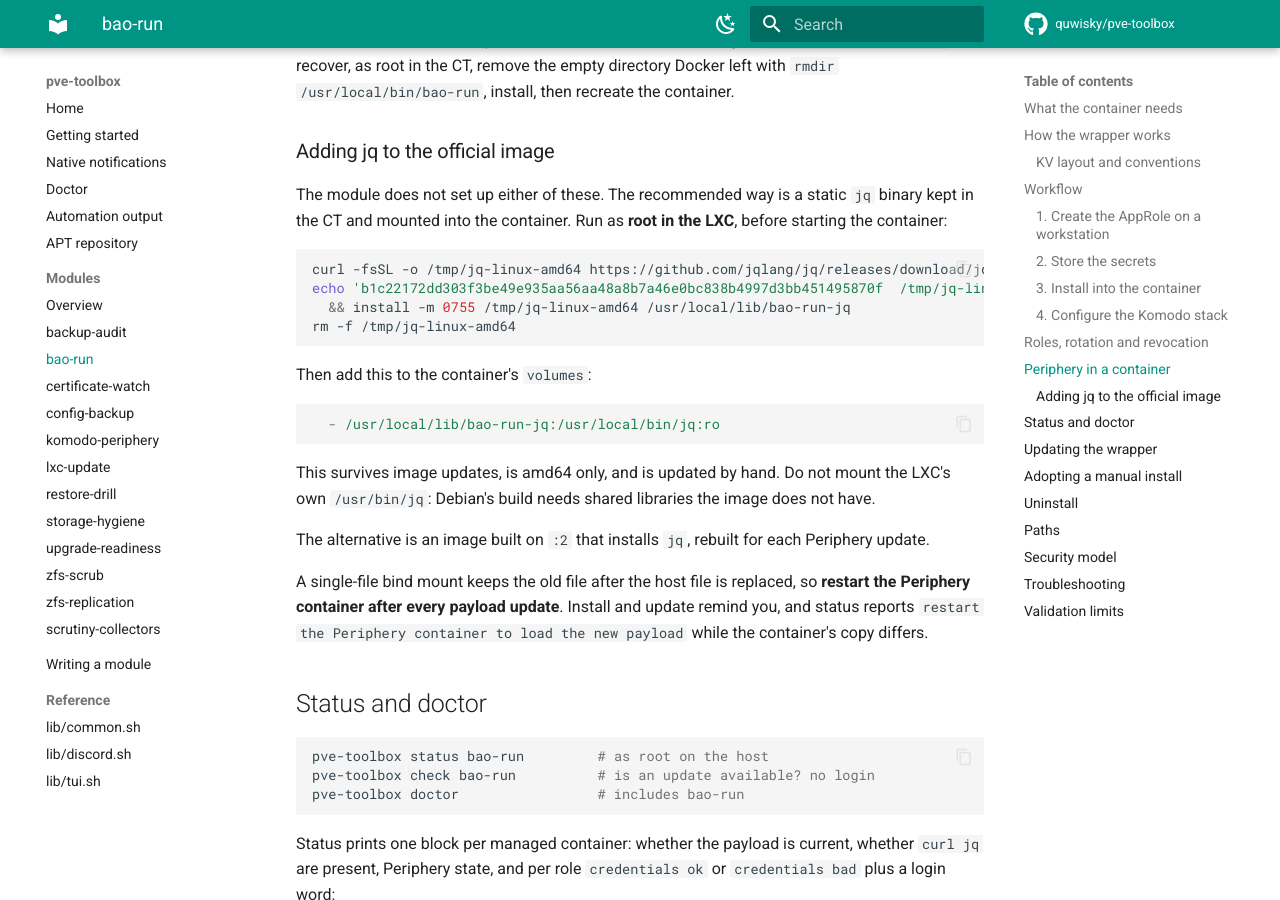
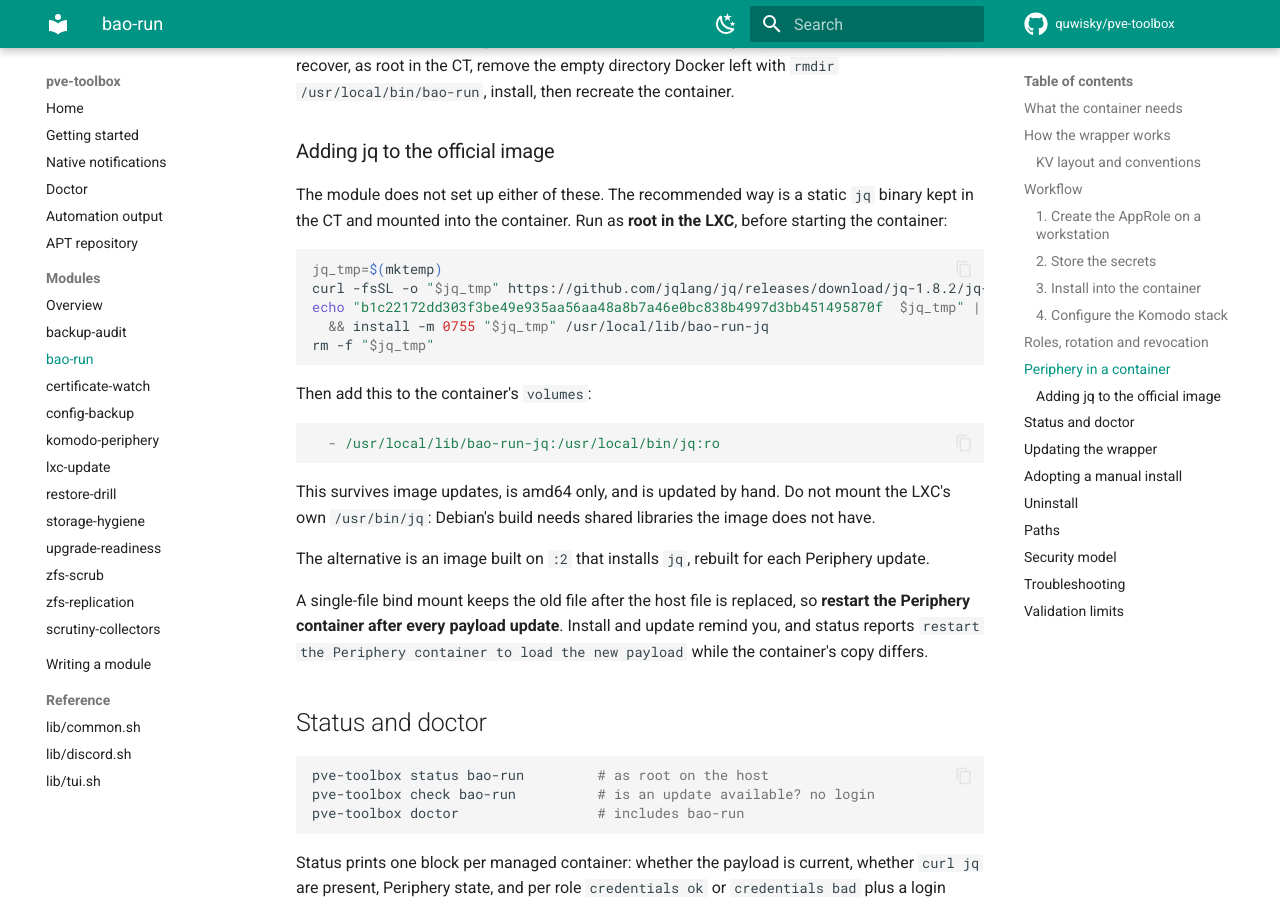
Before and after one commit to quwisky/pve-toolbox, an MkDocs documentation site: the page built from docs/modules/bao-run.md, in a window 1280 px wide and 900 px high, scrolled down 6109 px. Built offline with MkDocs 1.6.1 and Material for MkDocs 9.7.7, drawn with Linux system fonts in a browser that asks for light colours; comment, search, counter and statistics services are not loaded; some of the changed text lies outside the part shown.

Commit message:
fix(bao-run): use a private temp file for jq and stop misreporting a CT without jq

````diff
--- a/docs/modules/bao-run.md
+++ b/docs/modules/bao-run.md
@@ -297,10 +297,11 @@ The module does not set up either of these. The recommended way is a static
 LXC**, before starting the container:
 
 ```bash
-curl -fsSL -o /tmp/jq-linux-amd64 https://github.com/jqlang/jq/releases/download/jq-1.8.2/jq-linux-amd64
-echo 'b1c22172dd303f3be49e935aa56aa48a8b7a46e0bc838b4997d3bb451495870f  /tmp/jq-linux-amd64' | sha256sum -c - \
-  && install -m 0755 /tmp/jq-linux-amd64 /usr/local/lib/bao-run-jq
-rm -f /tmp/jq-linux-amd64
+jq_tmp=$(mktemp)
+curl -fsSL -o "$jq_tmp" https://github.com/jqlang/jq/releases/download/jq-1.8.2/jq-linux-amd64
+echo "b1c22172dd303f3be49e935aa56aa48a8b7a46e0bc838b4997d3bb451495870f  $jq_tmp" | sha256sum -c - \
+  && install -m 0755 "$jq_tmp" /usr/local/lib/bao-run-jq
+rm -f "$jq_tmp"
 ```
 
 Then add this to the container's `volumes`:
@@ -364,6 +365,9 @@ Other things status reports, with what they mean:
   is unreachable or did not answer, so nothing is known about its tools.
 - `<tool> missing`: the tool is absent, or is there and will not run, such as a
   file without execute permission.
+- `install jq in the CT to check the rest`: the LXC itself lacks `jq`, so the
+  module cannot report anything further about it. Status fails, shows
+  `payload not checked`, and stops there for that CT.
 - `pending: staging left by an incomplete operation; run install or uninstall
   bao-run to clean it up`. A container whose last install ended with an unknown
   outcome stays listed as pending and keeps failing until a later install or
````
Also changed, not shown: 2 other files.
